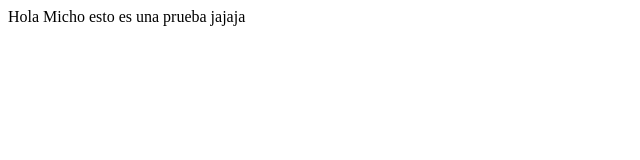
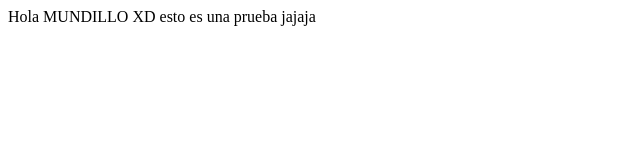
Before and after one commit to AriadnaMB/myrepository, a plain HTML site: page index.html in a window 1280 px wide. Shown: the whole page, without its empty margins (0-640 px from the left). Drawn offline with Linux system fonts and the light colour scheme.

Commit message:
Update index.html
CAMBIO

```diff
--- a/index.html
+++ b/index.html
@@ -1,7 +1,7 @@
 <html>
 <body>
 
-<p> Hola Micho esto es una prueba jajaja </p>
+<p> Hola MUNDILLO XD esto es una prueba jajaja </p>
 
 </body>
 </html>
```
